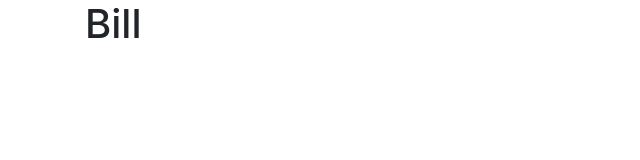
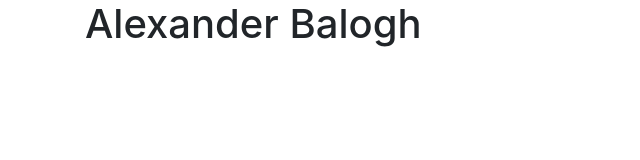
Before and after one commit to IT3049C-Students/1-online-portfolio-AlexBalogh1933, a website: page index.html in a window 1280 px wide. Shown: the whole page, without its empty margins (0-640 px from the left). Drawn offline with nearby package versions, Linux system fonts and the light colour scheme.

Commit message:
Finished with 1,3,4

```diff
--- a/index.html
+++ b/index.html
@@ -3,7 +3,7 @@
   <head>
     <meta charset="UTF-8" />
     <meta name="viewport" content="width=device-width, initial-scale=1.0" />
-    <title>Bill</title>
+    <title>Alexander Balogh</title>
     <!-- Bootstrap Styles-->
     <link
       rel="stylesheet"
@@ -18,7 +18,7 @@
   <body>
     <div class="container">
       <h1>
-        Bill
+        Alexander Balogh
       </h1>
 
       <!-- WORK FROM INSIDE THIS CONTAINER-->
```
